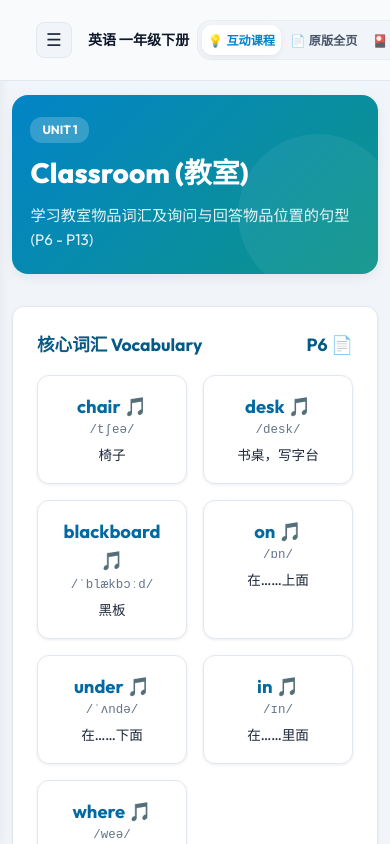
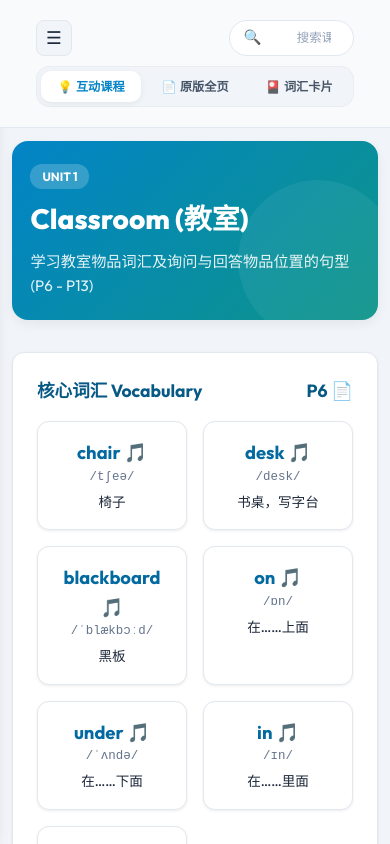
Before and after one commit to mrfriendch-cloud/china-english-textbook-g1v2, a website: page index.html in a window 390 px wide. Drawn offline with Linux system fonts and the light colour scheme.

Commit message:
Mobile top bar: place hamburger top left, search top right, center mode tabs card below

```diff
--- a/builder/styles/main.css
+++ b/builder/styles/main.css
@@ -567,7 +567,7 @@ body {
     display: inline-flex;
   }
   .header-book-title {
-    display: flex;
+    display: none;
   }
   .app-sidebar {
     position: fixed;
@@ -588,26 +588,40 @@ body {
     height: auto;
   }
   .top-bar-main {
-    flex-direction: column;
-    align-items: stretch;
+    display: flex;
+    flex-wrap: wrap;
+    align-items: center;
+    justify-content: space-between;
     padding: 0.65rem 1rem;
-    gap: 0.6rem;
+    gap: 0.65rem;
+    width: 100%;
   }
   .top-bar-left {
+    order: 1;
     display: flex;
     align-items: center;
-    justify-content: space-between;
-    width: 100%;
   }
   .top-bar-right {
+    order: 2;
+    display: flex;
+    align-items: center;
+    justify-content: flex-end;
+  }
+  .top-bar-center {
+    order: 3;
     width: 100%;
+    display: flex;
+    align-items: center;
+    justify-content: center;
+    margin-top: 0.15rem;
   }
   .search-box {
-    width: 160px;
-    height: 34px;
+    width: 170px;
+    height: 36px;
   }
   .view-mode-tabs {
     width: 100%;
+    max-width: 500px;
   }
   .view-tab {
     flex: 1;
--- a/css/styles.css
+++ b/css/styles.css
@@ -567,7 +567,7 @@ body {
     display: inline-flex;
   }
   .header-book-title {
-    display: flex;
+    display: none;
   }
   .app-sidebar {
     position: fixed;
@@ -588,26 +588,40 @@ body {
     height: auto;
   }
   .top-bar-main {
-    flex-direction: column;
-    align-items: stretch;
+    display: flex;
+    flex-wrap: wrap;
+    align-items: center;
+    justify-content: space-between;
     padding: 0.65rem 1rem;
-    gap: 0.6rem;
+    gap: 0.65rem;
+    width: 100%;
   }
   .top-bar-left {
+    order: 1;
     display: flex;
     align-items: center;
-    justify-content: space-between;
-    width: 100%;
   }
   .top-bar-right {
+    order: 2;
+    display: flex;
+    align-items: center;
+    justify-content: flex-end;
+  }
+  .top-bar-center {
+    order: 3;
     width: 100%;
+    display: flex;
+    align-items: center;
+    justify-content: center;
+    margin-top: 0.15rem;
   }
   .search-box {
-    width: 160px;
-    height: 34px;
+    width: 170px;
+    height: 36px;
   }
   .view-mode-tabs {
     width: 100%;
+    max-width: 500px;
   }
   .view-tab {
     flex: 1;
```
